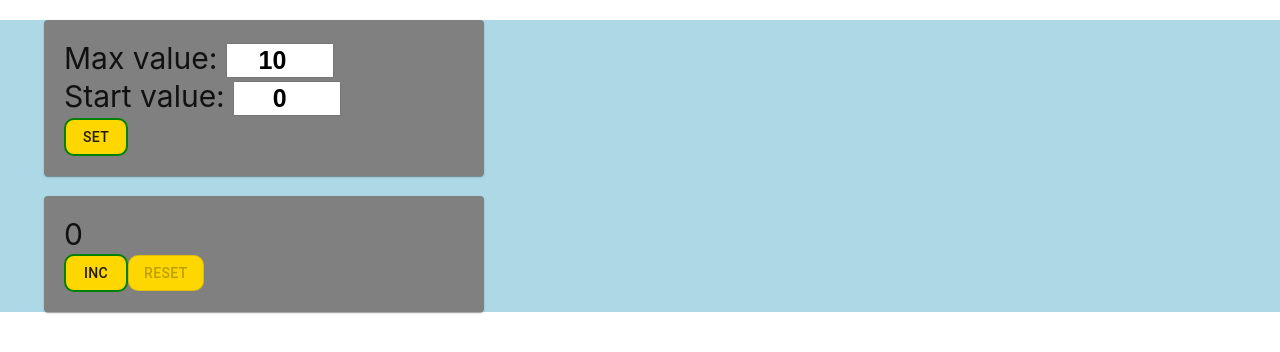
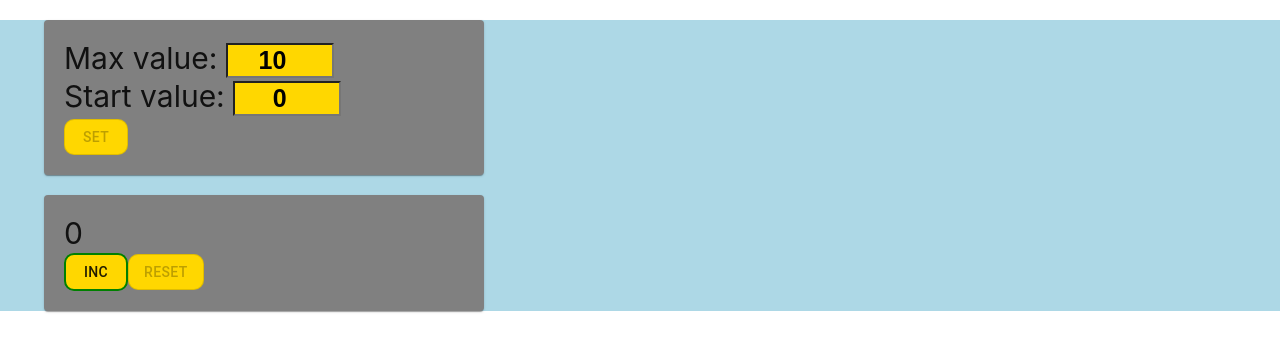
Before and after one commit to EugeneMorash/counter-redux, a React (Create React App) app: page / in a window 1280 px wide. Shown: the top 352 px of the page. Built offline with nearby package versions, Linux system fonts and the light colour scheme.

Commit message:
fix: errors styles, conditional rendering

```diff
--- a/src/App.tsx
+++ b/src/App.tsx
@@ -32,7 +32,8 @@ const useStyles = makeStyles(() => ({
         width: 100,
         fontSize: 25,
         fontWeight: 'bold',
-        textAlign: 'center'
+        textAlign: 'center',
+        // backgroundColor: "gold"
     }
 }))
 
@@ -78,32 +79,45 @@ function App() {
                         Max value: <input type="number"
                                           onChange={onMaxChangeValue}
                                           value={counter.maxValue}
-                                          className={classes.input}/>
+                                          className={classes.input}
+                                          style={(counter.maxValue < 0 ||
+                                              counter.maxValue <= counter.startValue)
+                                              ?
+                                              {backgroundColor: 'red'} : {backgroundColor: 'gold'}}
+                    />
                         <br/>
                         Start value: <input type="number"
                                             onChange={onStartChangeValue}
                                             value={counter.startValue}
                                             className={classes.input}
+                                            style={(counter.startValue < 0 ||
+                                                counter.maxValue <= counter.startValue)
+                                                ?
+                                                {backgroundColor: 'red'} : {backgroundColor: 'gold'}}
                     />
                         <br/>
                         <Button
                             variant="outlined"
                             className={classes.button}
                             onClick={onSetClickHandler}
+                            disabled={counter.startValue < 0 ||
+                                counter.maxValue <= 0 ||
+                                counter.maxValue === counter.startValue ||
+                                !counter.isSettings}
                         >
                             Set
                         </Button>
                     </Paper>
                     <Paper className={classes.paperStyle}>
                         <div style={counter.count === counter.maxValue ? {color: "red"} : {}}>
-                            {counter.startValue >= counter.maxValue ? "Invalid value!" : counter.count}
+                            {(counter.startValue >= counter.maxValue || counter.startValue < 0) ? "Invalid value!" : counter.count}
                         </div>
 
                         <Button
                             variant="outlined"
                             className={classes.button}
                             onClick={onIncClickHandler}
-                            disabled={counter.count === counter.maxValue || counter.isSettings}>
+                            disabled={counter.count === counter.maxValue || counter.startValue < 0 || counter.isSettings}>
                             Inc
                         </Button>
                         <Button variant="outlined" className={classes.button} onClick={onResClickHandler}
```
